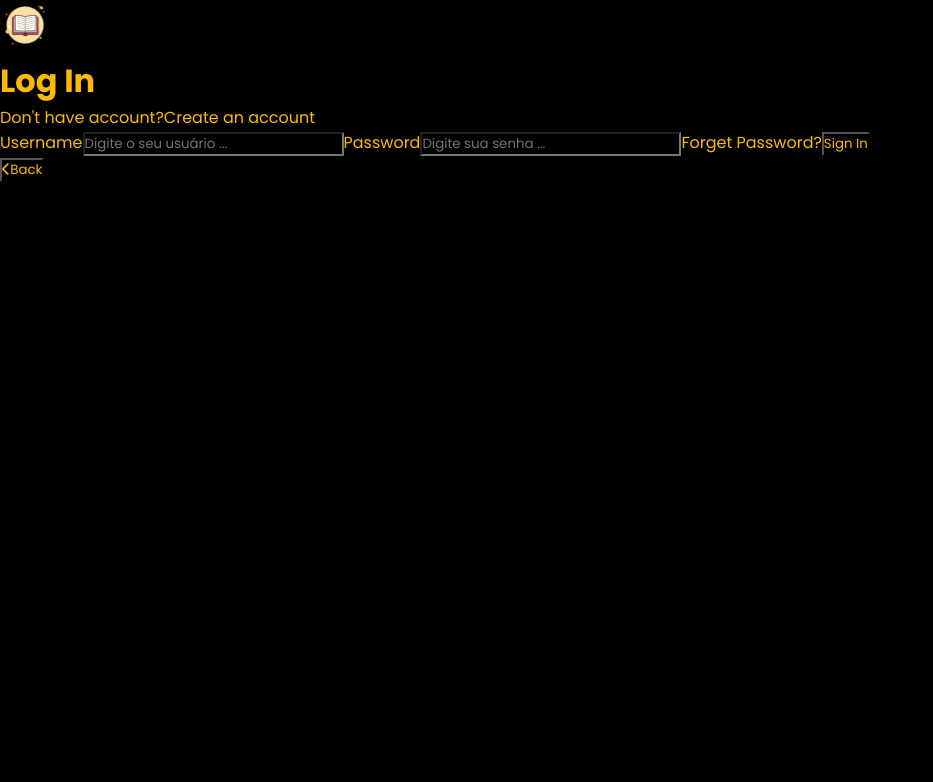
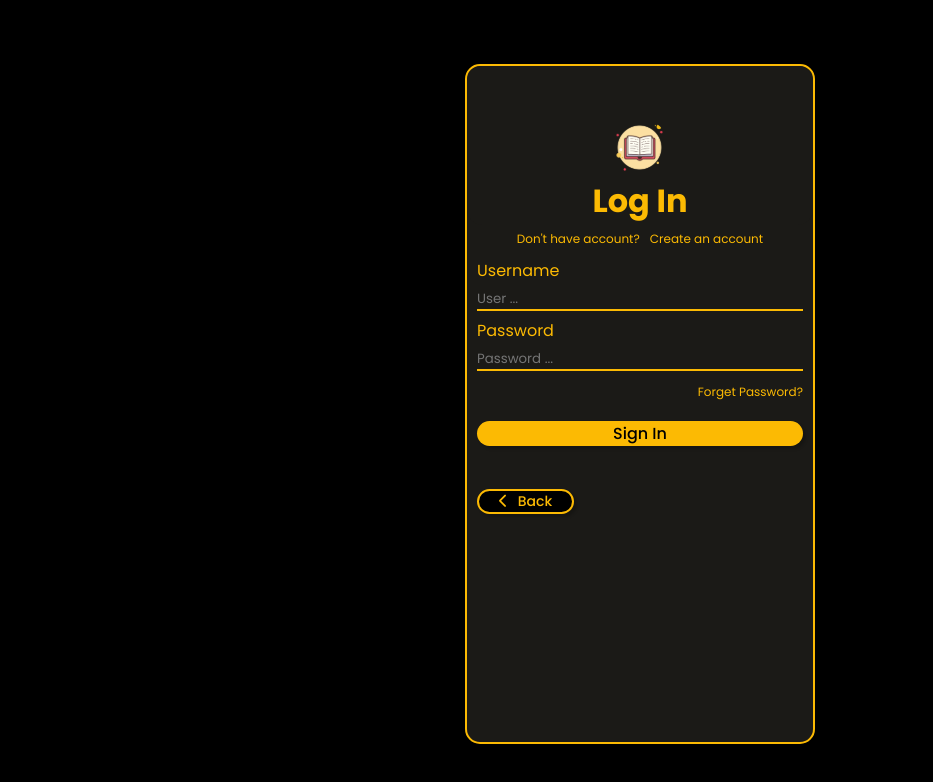
Before and after one commit to rafaelams17/scl-front, a Vue app: page /login in a window 1280 px wide. Shown: the top 782 px of the page, without its empty margins (0-933 px from the left). Built offline with nearby package versions, Linux system fonts and the light colour scheme; a web font is replaced by a local one.

Commit message:
finalizando o estilo da tela de login

```diff
--- a/src/views/pages/LoginPage.vue
+++ b/src/views/pages/LoginPage.vue
@@ -1,33 +1,37 @@
 <template>
+  <div class="container">
+    <div class="container-title">
       <img src="../../assets/logo.svg" alt="" />
       <h1>Log In</h1>
-  <p>
-    Don't have account?<a href="#" @click="teste()">Create an account</a>
-  </p>
-  <form>
+    </div>
+
+    <div class="container-create">
+      <p>Don't have account?</p>
+      <a href="#" @click="teste()">Create an account</a>
+    </div>
+
+    <form class="container-form">
       <label for="user">Username</label>
       <input
         type="text"
         name="user"
         id="user"
-      placeholder="Digite o seu usuário ..."
+        placeholder="User ... "
       />
-
       <label for="password">Password</label>
       <input
         type="password"
         name="password"
         id="password"
-      placeholder="Digite sua senha ... "
+        placeholder="Password ... "
       />
-
-    <a href="#">Forget Password?</a>
-
-    <input type="submit" value="Sign In" />
+      <a class="container-forget" href="#">Forget Password?</a>
+      <input class="btn-submit" type="submit" value="Sign In" />
     </form>
-  <button type="button" @click="backToHome()">
+    <button class="btn-back" type="button" @click="backToHome()">
       <i class="fa-solid fa-chevron-left"></i>Back
     </button>
+  </div>
 </template>
 
 <script setup>
@@ -45,57 +49,64 @@ function teste() {
 </script>
 
 <style scoped>
-/* @import url("https://fonts.googleapis.com/css2?family=Kaushan+Script&display=swap");
+@import url("https://fonts.googleapis.com/css2?family=Kaushan+Script&display=swap");
+
 * {
-  background: #fff;
+  background: #1b1a17;
 }
 .container {
-  height: 100vh;
-  width: 90%;
+  height: 85vh;
+  width: 350px;
   margin: 0 auto;
   margin-bottom: 5%;
   margin-top: 5%;
+  border-style: inset;
+  border: 2px solid #fcba03;
+  border-radius: 15px;
 }
-.container img {
+.container-title {
   display: flex;
-  padding: 20px;
+  flex-direction: column;
+  align-items: center;
+  padding-top: 15%;
+  border-radius: 15px;
 }
-.container h1 {
-  color: #000;
-  font-size: 3em;
-  text-align: center;
+.container-title img {
+  width: 60px;
 }
-.create {
-  padding-left: 20px;
+.container-create {
+  font-size: 12px;
+  display: flex;
+  justify-content: center;
+  gap: 10px;
+  padding-right: 10px;
+  padding-left: 10px;
+  margin-top: 5px;
 }
-.container p,
-a {
-  font-size: 12px;
-  color: #000;
-  text-align: center;
+.container-create a:hover {
+  color: #faebd7;
+  transition: .5s;
+}
+.container-form {
+  display: flex;
+  flex-direction: column;
   padding: 10px;
 }
-.input-form {
-  padding: 10px;
-  margin-bottom: 5px;
-  width: 100%;
+.container-form #user, #password {
   border: none;
   border-bottom: 2px solid #fcba03;
+  margin-top: 2%;
+  margin-bottom: 2%;
 }
-.container-form {
-  margin-left: 30%;
-  margin-right: 30%;
+.container-forget {
+  font-size: 12px;
+  display: flex;
+  justify-content: flex-end;
+  margin-top: 5px;
 }
-.container-form label {
-  color: #000;
-}
-.container-form a {
-  display: block;
-  float: right;
-  padding-top: 5px;
-  margin-right: 10px;
-  color: #000;
-  font-size: 0.8em;
+.container-forget:hover {
+  color: aliceblue;
+  transition: .5s;
 }
 .btn-submit {
   padding-left: 30px;
@@ -109,8 +120,12 @@ a {
   font-size: 16px;
   cursor: pointer;
   width: 100%;
-  margin-top: 10px;
+  margin-top: 20px;
   margin-bottom: 10%;
+}
+.btn-submit:hover {
+  transition: .5s;
+  background-color: #fbd15bf6;
 }
 .btn-back {
   padding-left: 20px;
@@ -120,12 +135,12 @@ a {
   border: 2px solid #fcba03;
   box-shadow: 3px 3px 3px rgba(0, 0, 0, 0.193);
   font-weight: 500;
-  font-size: 16px;
+  font-size: 14px;
   cursor: pointer;
-  text-align: ;
+  margin-left: 10px;
 }
 .btn-back i {
   background-color: #000;
   padding-right: 10px;
-} */
+}
 </style>
```
Lines whose indentation alone changed are shown as unchanged.
